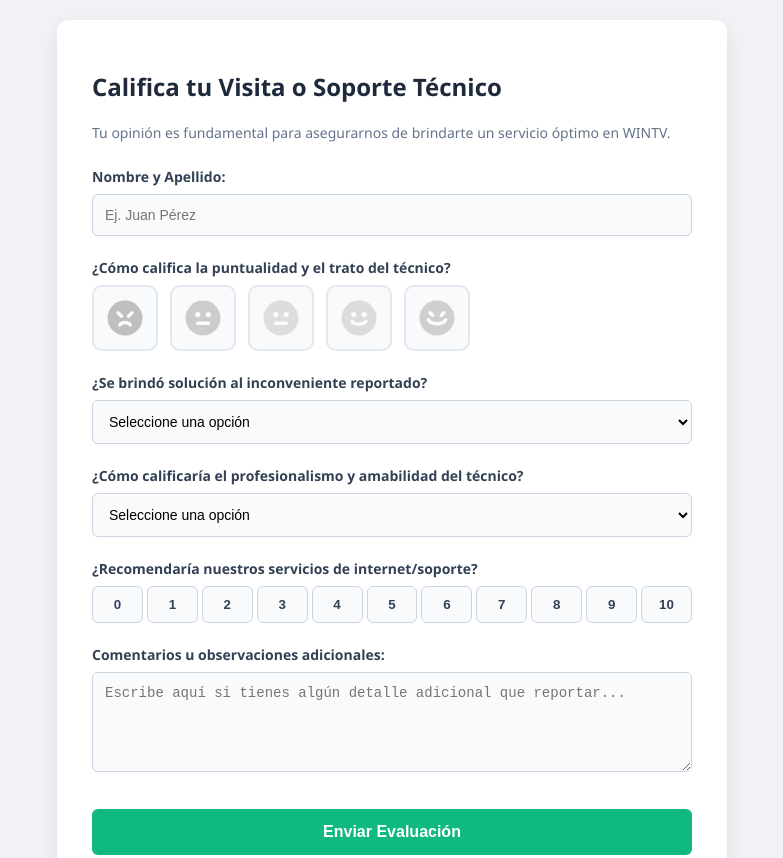
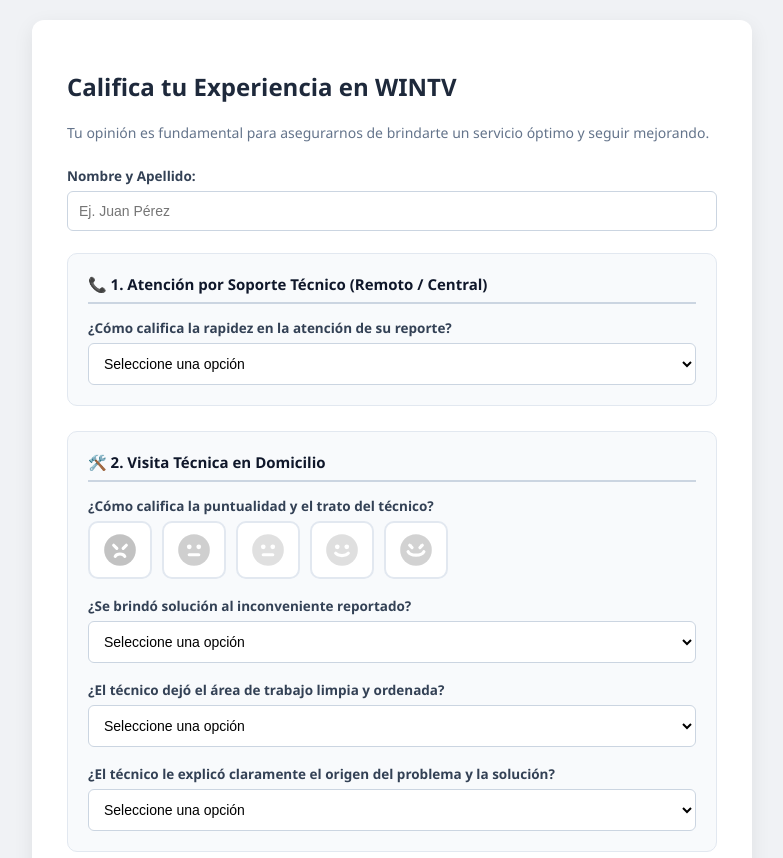
Before and after one commit to DarkBills93/WINTV-ENCUESTA, a plain HTML site: page index.html in a window 1280 px wide. Shown: the top 858 px of the page, without its empty margins (248-1031 px from the left). Drawn offline with Linux system fonts and the light colour scheme; no server answers.

Commit message:
Update index.html

```diff
--- a/index.html
+++ b/index.html
@@ -6,7 +6,7 @@
     <title>Evaluación de Soporte Técnico | WINTV</title>
     <style>
         body { font-family: 'Segoe UI', Tahoma, Geneva, Verdana, sans-serif; background-color: #f0f2f5; margin: 0; padding: 20px; }
-        .container { max-width: 600px; background: white; padding: 35px; border-radius: 12px; box-shadow: 0 6px 20px rgba(0,0,0,0.08); margin: auto; }
+        .container { max-width: 650px; background: white; padding: 35px; border-radius: 12px; box-shadow: 0 6px 20px rgba(0,0,0,0.08); margin: auto; }
         .admin-bar { text-align: right; margin-bottom: 15px; }
         .admin-bar button { background-color: #1e293b; color: white; border: none; padding: 8px 14px; border-radius: 6px; font-size: 14px; cursor: pointer; display: none; transition: background 0.2s; }
         .admin-bar button:hover { background-color: #0f172a; }
@@ -14,19 +14,40 @@
         h2 { color: #1e293b; margin-top: 0; }
         p.subtitle { color: #64748b; font-size: 14px; margin-bottom: 25px; }
 
-        .form-group { margin-bottom: 22px; }
-        label { display: block; margin-bottom: 8px; font-weight: 600; color: #334155; font-size: 14px; }
-        select, input[type="text"], textarea { width: 100%; padding: 12px; border: 1px solid #cbd5e1; border-radius: 6px; box-sizing: border-box; font-size: 14px; background-color: #f8fafc; }
-        select:focus, input:focus, textarea:focus { outline: none; border-color: #3b82f6; background-color: #fff; }
-        textarea { resize: vertical; height: 100px; }
+        /* Estilos para las Secciones */
+        .section-card {
+            background-color: #f8fafc;
+            border: 1px solid #e2e8f0;
+            border-radius: 10px;
+            padding: 20px;
+            margin-bottom: 25px;
+        }
+        .section-title {
+            font-size: 15px;
+            font-weight: 700;
+            color: #0f172a;
+            margin-bottom: 15px;
+            padding-bottom: 8px;
+            border-bottom: 2px solid #cbd5e1;
+            display: flex;
+            align-items: center;
+            gap: 8px;
+        }
+
+        .form-group { margin-bottom: 18px; }
+        .form-group:last-child { margin-bottom: 0; }
+        label { display: block; margin-bottom: 6px; font-weight: 600; color: #334155; font-size: 13.5px; }
+        select, input[type="text"], textarea { width: 100%; padding: 11px; border: 1px solid #cbd5e1; border-radius: 6px; box-sizing: border-box; font-size: 14px; background-color: #fff; }
+        select:focus, input:focus, textarea:focus { outline: none; border-color: #3b82f6; }
+        textarea { resize: vertical; height: 90px; }
 
         /* Contenedor de caritas SVG interactivas */
-        .rating-container { display: flex; gap: 12px; cursor: pointer; justify-content: space-between; max-width: 360px; }
+        .rating-container { display: flex; gap: 10px; cursor: pointer; justify-content: space-between; max-width: 360px; }
         .face-option {
-            background: #f8fafc;
+            background: #fff;
             border: 2px solid #e2e8f0;
             border-radius: 10px;
-            padding: 10px;
+            padding: 8px;
             display: flex;
             flex-direction: column;
             align-items: center;
@@ -34,8 +55,8 @@
             flex: 1;
         }
         .face-option svg {
-            width: 42px;
-            height: 42px;
+            width: 38px;
+            height: 38px;
             transition: transform 0.2s ease;
         }
         .face-option.inactive svg {
@@ -43,8 +64,8 @@
             opacity: 0.4;
         }
         .face-option:hover, .face-option.active {
-            transform: translateY(-4px);
-            box-shadow: 0 4px 12px rgba(0,0,0,0.1);
+            transform: translateY(-3px);
+            box-shadow: 0 4px 10px rgba(0,0,0,0.1);
         }
         .face-option:hover svg, .face-option.active svg {
             filter: grayscale(0%);
@@ -61,9 +82,9 @@
         .nps-container { display: flex; gap: 4px; justify-content: space-between; flex-wrap: wrap; }
         .nps-btn {
             flex: 1;
-            min-width: 32px;
-            padding: 10px 0;
-            background-color: #f8fafc;
+            min-width: 28px;
+            padding: 9px 0;
+            background-color: #fff;
             border: 1px solid #cbd5e1;
             border-radius: 6px;
             font-weight: 600;
@@ -71,11 +92,12 @@
             cursor: pointer;
             transition: all 0.2s;
             text-align: center;
+            font-size: 13px;
         }
         .nps-btn:hover { background-color: #e2e8f0; }
         .nps-btn.active { background-color: #3b82f6; color: white; border-color: #2563eb; }
 
-        button[type="submit"] { background-color: #10b981; color: white; border: none; padding: 14px; width: 100%; border-radius: 6px; font-size: 16px; font-weight: 600; cursor: pointer; transition: background 0.2s; margin-top: 10px; }
+        button[type="submit"] { background-color: #10b981; color: white; border: none; padding: 14px; width: 100%; border-radius: 6px; font-size: 16px; font-weight: 600; cursor: pointer; transition: background 0.2s; margin-top: 5px; }
         button[type="submit"]:hover { background-color: #059669; }
     </style>
 </head>
@@ -86,14 +108,34 @@
         <button id="btn-dashboard">📊 Ir al Dashboard</button>
     </div>
 
-    <h2>Califica tu Visita o Soporte Técnico</h2>
-    <p class="subtitle">Tu opinión es fundamental para asegurarnos de brindarte un servicio óptimo en WINTV.</p>
+    <h2>Califica tu Experiencia en WINTV</h2>
+    <p class="subtitle">Tu opinión es fundamental para asegurarnos de brindarte un servicio óptimo y seguir mejorando.</p>
 
     <form id="survey-form">
-        <div class="form-group">
+        <div class="form-group" style="margin-bottom: 22px;">
             <label for="cliente-nombre">Nombre y Apellido:</label>
             <input type="text" id="cliente-nombre" placeholder="Ej. Juan Pérez" required>
         </div>
+
+        <!-- SECCIÓN 1: ATENCIÓN DE SOPORTE TÉCNICO -->
+        <div class="section-card">
+            <div class="section-title">📞 1. Atención por Soporte Técnico (Remoto / Central)</div>
+
+            <div class="form-group">
+                <label for="tiempo-respuesta">¿Cómo califica la rapidez en la atención de su reporte?</label>
+                <select id="tiempo-respuesta" required>
+                    <option value="">Seleccione una opción</option>
+                    <option value="Muy rápido">Muy rápido</option>
+                    <option value="Adecuado">Adecuado / A tiempo</option>
+                    <option value="Lento">Lento</option>
+                    <option value="Muy lento">Muy lento</option>
+                </select>
+            </div>
+        </div>
+
+        <!-- SECCIÓN 2: VISITA TÉCNICA EN CAMPO -->
+        <div class="section-card">
+            <div class="section-title">🛠️ 2. Visita Técnica en Domicilio</div>
 
             <div class="form-group">
                 <label>¿Cómo califica la puntualidad y el trato del técnico?</label>
@@ -127,17 +169,30 @@
                 </select>
             </div>
 
-        <!-- Cambio: Reemplazado por la valoración del trato o profesionalismo del técnico -->
             <div class="form-group">
-            <label for="trato-amabilidad">¿Cómo calificaría el profesionalismo y amabilidad del técnico?</label>
-            <select id="trato-amabilidad" required>
+                <label for="limpieza-orden">¿El técnico dejó el área de trabajo limpia y ordenada?</label>
+                <select id="limpieza-orden" required>
                     <option value="">Seleccione una opción</option>
-                <option value="Excelente">Excelente</option>
-                <option value="Bueno">Bueno</option>
-                <option value="Regular">Regular</option>
-                <option value="Malo">Malo</option>
+                    <option value="Sí, completamente ordenado">Sí, completamente ordenado</option>
+                    <option value="Más o menos">Más o menos</option>
+                    <option value="No, dejó desordenado">No, dejó desordenado</option>
                 </select>
             </div>
+
+            <div class="form-group">
+                <label for="explicacion-problema">¿El técnico le explicó claramente el origen del problema y la solución?</label>
+                <select id="explicacion-problema" required>
+                    <option value="">Seleccione una opción</option>
+                    <option value="Sí, muy claro">Sí, muy claro</option>
+                    <option value="Parcialmente">Parcialmente</option>
+                    <option value="No explicó nada">No explicó nada</option>
+                </select>
+            </div>
+        </div>
+
+        <!-- SECCIÓN 3: EVALUACIÓN GENERAL Y COMENTARIOS -->
+        <div class="section-card">
+            <div class="section-title">⭐ 3. Valoración General</div>
 
             <div class="form-group">
                 <label>¿Recomendaría nuestros servicios de internet/soporte?</label>
@@ -157,9 +212,10 @@
                 <input type="hidden" id="recomendaria-val" required>
             </div>
 
-        <div class="form-group">
+            <div class="form-group" style="margin-top: 15px;">
                 <label for="comentarios">Comentarios u observaciones adicionales:</label>
                 <textarea id="comentarios" placeholder="Escribe aquí si tienes algún detalle adicional que reportar..."></textarea>
+            </div>
         </div>
 
         <button type="submit">Enviar Evaluación</button>
@@ -247,9 +303,11 @@
 
         const dataEncuesta = {
             clienteNombre: document.getElementById('cliente-nombre').value,
+            tiempoRespuesta: document.getElementById('tiempo-respuesta').value,
             tratoTecnicoCaritas: parseInt(hiddenInputFace.value),
             problemaResuelto: document.getElementById('problema-resuelto').value,
-            tratoAmabilidadSelect: document.getElementById('trato-amabilidad').value,
+            limpiezaOrden: document.getElementById('limpieza-orden').value,
+            explicacionProblema: document.getElementById('explicacion-problema').value,
             recomendaria: parseInt(hiddenInputNps.value),
             comentarios: document.getElementById('comentarios').value,
             fechaCreacion: new Date()
```
Lines whose indentation alone changed are shown as unchanged.
